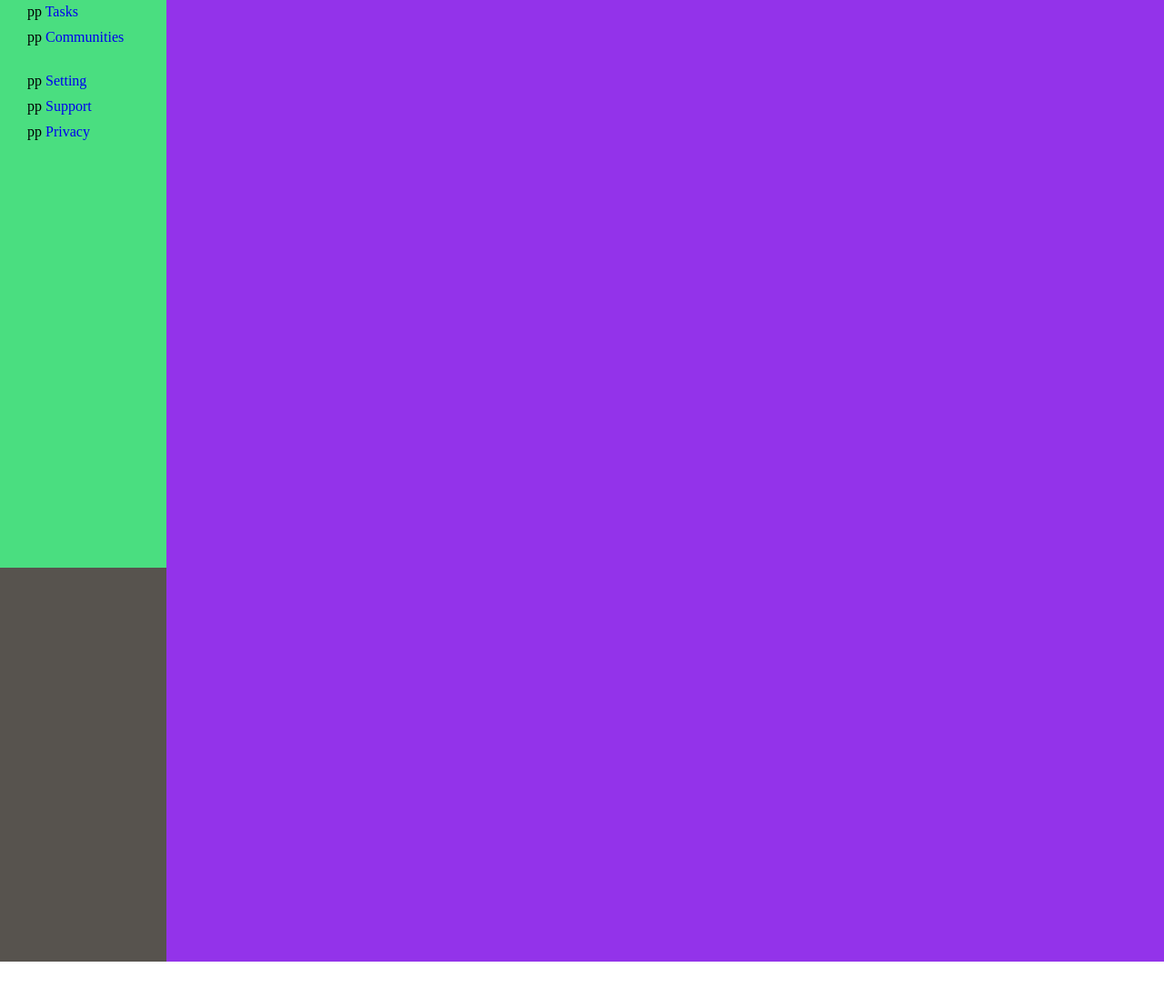
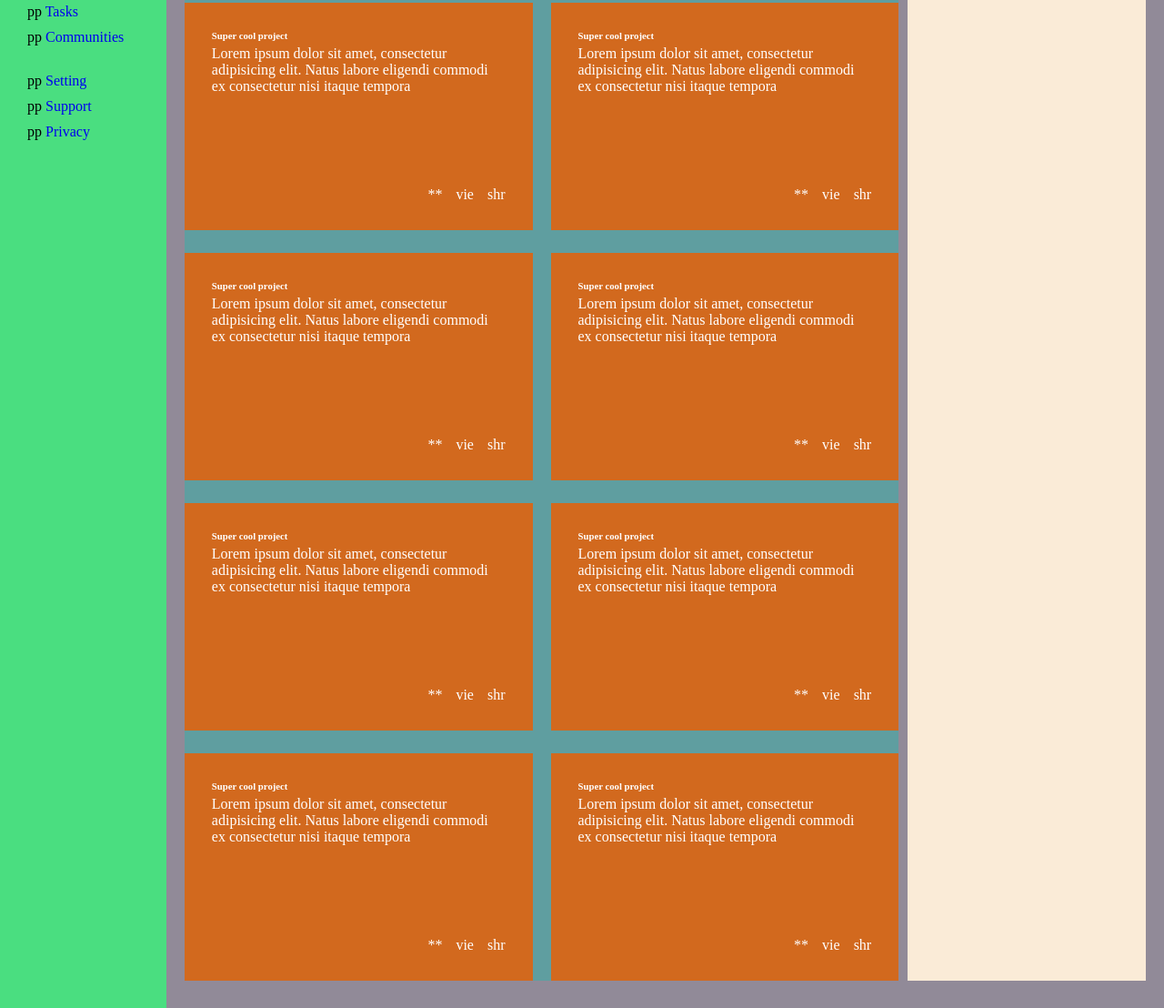
Before and after one commit to marwanGA09/admin-dashboard, a plain HTML site: page index.html in a window 1280 px wide. Shown: the part 176-1284 px from the top of the page at 91% size. Before the commit the page ends 1233 px from the top, so only its background shows below. Drawn offline with Linux system fonts and the light colour scheme.

Commit message:
structure main section of the page
- add card content to index.html
- style the card,grid container of the card

```diff
--- a/index.html
+++ b/index.html
@@ -54,7 +54,108 @@
           </div>
         </div>
       </div>
-      <div class="main"></div>
+      <div class="main">
+        <h5>Your Project</h5>
+        <aside class="aside"></aside>
+        <div class="project-container">
+          <div class="pc__card">
+            <h6>Super cool project</h6>
+            <p>
+              Lorem ipsum dolor sit amet, consectetur adipisicing elit. Natus
+              labore eligendi commodi ex consectetur nisi itaque tempora
+            </p>
+            <div class="pc__card--icon">
+              <span>**</span>
+              <span>vie</span>
+              <span>shr</span>
+            </div>
+          </div>
+          <div class="pc__card">
+            <h6>Super cool project</h6>
+            <p>
+              Lorem ipsum dolor sit amet, consectetur adipisicing elit. Natus
+              labore eligendi commodi ex consectetur nisi itaque tempora
+            </p>
+            <div class="pc__card--icon">
+              <span>**</span>
+              <span>vie</span>
+              <span>shr</span>
+            </div>
+          </div>
+          <div class="pc__card">
+            <h6>Super cool project</h6>
+            <p>
+              Lorem ipsum dolor sit amet, consectetur adipisicing elit. Natus
+              labore eligendi commodi ex consectetur nisi itaque tempora
+            </p>
+            <div class="pc__card--icon">
+              <span>**</span>
+              <span>vie</span>
+              <span>shr</span>
+            </div>
+          </div>
+          <div class="pc__card">
+            <h6>Super cool project</h6>
+            <p>
+              Lorem ipsum dolor sit amet, consectetur adipisicing elit. Natus
+              labore eligendi commodi ex consectetur nisi itaque tempora
+            </p>
+            <div class="pc__card--icon">
+              <span>**</span>
+              <span>vie</span>
+              <span>shr</span>
+            </div>
+          </div>
+          <div class="pc__card">
+            <h6>Super cool project</h6>
+            <p>
+              Lorem ipsum dolor sit amet, consectetur adipisicing elit. Natus
+              labore eligendi commodi ex consectetur nisi itaque tempora
+            </p>
+            <div class="pc__card--icon">
+              <span>**</span>
+              <span>vie</span>
+              <span>shr</span>
+            </div>
+          </div>
+          <div class="pc__card">
+            <h6>Super cool project</h6>
+            <p>
+              Lorem ipsum dolor sit amet, consectetur adipisicing elit. Natus
+              labore eligendi commodi ex consectetur nisi itaque tempora
+            </p>
+            <div class="pc__card--icon">
+              <span>**</span>
+              <span>vie</span>
+              <span>shr</span>
+            </div>
+          </div>
+          <div class="pc__card">
+            <h6>Super cool project</h6>
+            <p>
+              Lorem ipsum dolor sit amet, consectetur adipisicing elit. Natus
+              labore eligendi commodi ex consectetur nisi itaque tempora
+            </p>
+            <div class="pc__card--icon">
+              <span>**</span>
+              <span>vie</span>
+              <span>shr</span>
+            </div>
+          </div>
+          <div class="pc__card">
+            <h6>Super cool project</h6>
+            <p>
+              Lorem ipsum dolor sit amet, consectetur adipisicing elit. Natus
+              labore eligendi commodi ex consectetur nisi itaque tempora
+            </p>
+            <div class="pc__card--icon">
+              <span>**</span>
+              <span>vie</span>
+              <span>shr</span>
+            </div>
+          </div>
+        </div>
+      </div>
     </div>
   </body>
 </html>
--- a/scss/main.scss
+++ b/scss/main.scss
@@ -36,7 +36,7 @@ a:link {
   grid-template-rows: auto 1fr;
 }
 .sidebar {
-  height: 100vh;
+  //   height: 100vh;
   grid-row: span 2;
   background-color: #4ade80;
   padding: 2rem 3rem;
@@ -111,7 +111,47 @@ a:link {
   }
 }
 .main {
-  height: 140vh;
+  //   height: 80vh;
   overflow: auto;
-  background-color: #9333ea;
+  background-color: #918a98;
+  padding: 3rem 2rem;
+
+  //   display grid
+  display: grid;
+  grid-template-columns: 3fr 1fr;
+  grid-template-rows: auto 1fr;
+  gap: 1rem;
+
+  .project-container {
+    background-color: cadetblue;
+    padding: 1rem 0 0 0;
+
+    // display grid
+    display: grid;
+    grid-template-columns: repeat(auto-fit, minmax(30rem, 1fr));
+    grid-auto-rows: auto;
+    gap: 2.5rem 2rem;
+
+    .pc__card {
+      background-color: chocolate;
+      color: white;
+      height: 25rem;
+      padding: 3rem;
+      display: flex;
+      flex-direction: column;
+      gap: 0.5rem;
+
+      &--icon {
+        align-self: end;
+        margin-top: auto;
+        display: flex;
+        gap: 1.5rem;
+      }
+    }
+  }
+
+  .aside {
+    background-color: antiquewhite;
+    grid-row: span 2;
+  }
 }
```
Also changed, not shown: css/style.css, 1 other file.
